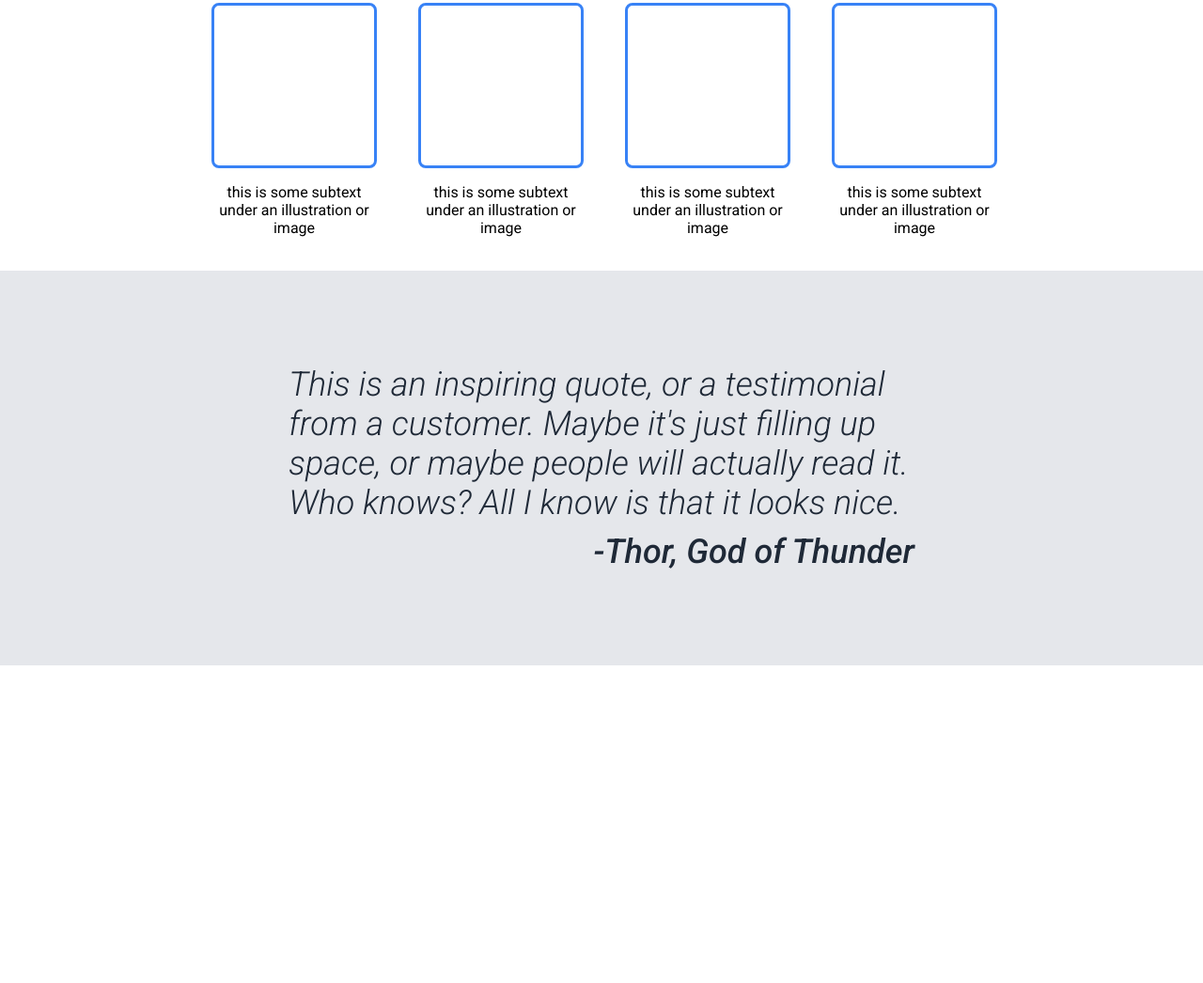
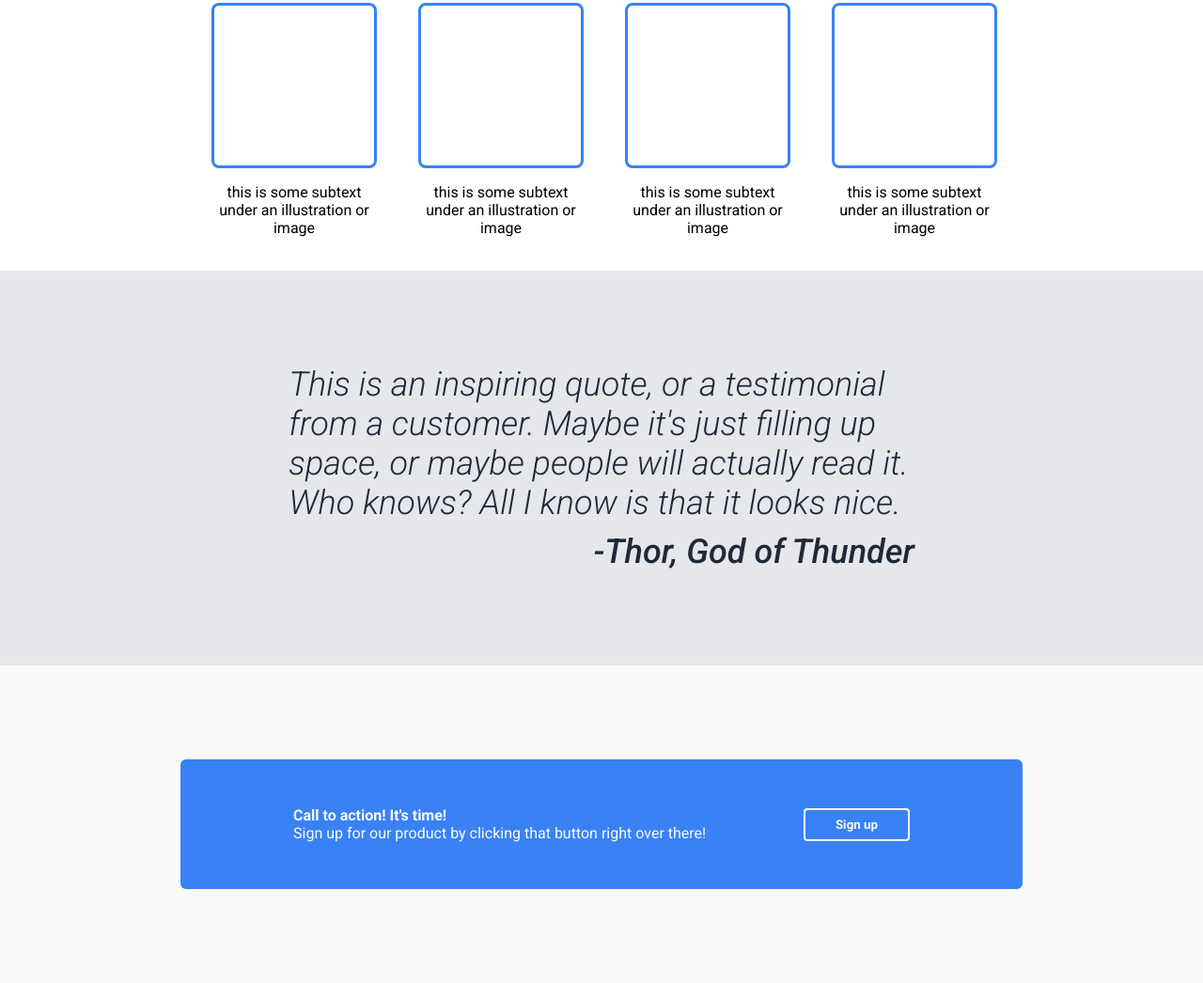
Before and after one commit to AneeIsh23-dev/landing_page, a plain HTML site: page index.html in a window 1280 px wide. Shown: the part 447-1493 px from the top of the page at 94% size. Before the commit the page ends 1155 px from the top, so only its background shows below. Drawn offline with Linux system fonts and the light colour scheme.

Commit message:
Add call to action section

```diff
--- a/index.html
+++ b/index.html
@@ -69,6 +69,17 @@
         <p class="author">-Thor, God of Thunder</p>
      </div>
 
+      <!-- Block FIVE---------------------------- -->
+       <div class="action">
+         <div class="cta">
+            <div class="details">
+                <h4>Call to action! It's time!</h4>
+                <p>Sign up for our product by clicking that button right over there!</p>
+            </div>
+            <button class="signup">Sign up</button>
+       </div>
+       </div>
+
 
 
 
--- a/styles.css
+++ b/styles.css
@@ -144,3 +144,44 @@ h3{
     font-weight: 500;
     align-self: flex-end;
 }
+
+/* Styles for block 5 --------------------------------------- */
+
+.action{
+    background-color: #F9FAF8;
+    padding: 100px 15%;
+}
+
+.details p{
+    margin: 0;
+
+}
+
+
+.details h4{
+    margin: 0;
+}
+
+
+.cta{
+    display: flex;
+    justify-content: space-between;
+    align-items: center;
+    color: #F9FAF8;
+    background-color: #3882F6;
+    padding: 50px 120px;
+    gap: 20px;
+    border-radius: 6px;
+}
+
+.signup{
+    flex-shrink: 0;
+    background-color: transparent;
+    border: 2px solid #F9FAF8;
+    border-radius: 4px;
+    color: #F9FAF8;
+    padding: 8px 32px;
+    font-family: inherit;
+    font-weight: 700;
+
+}
```
